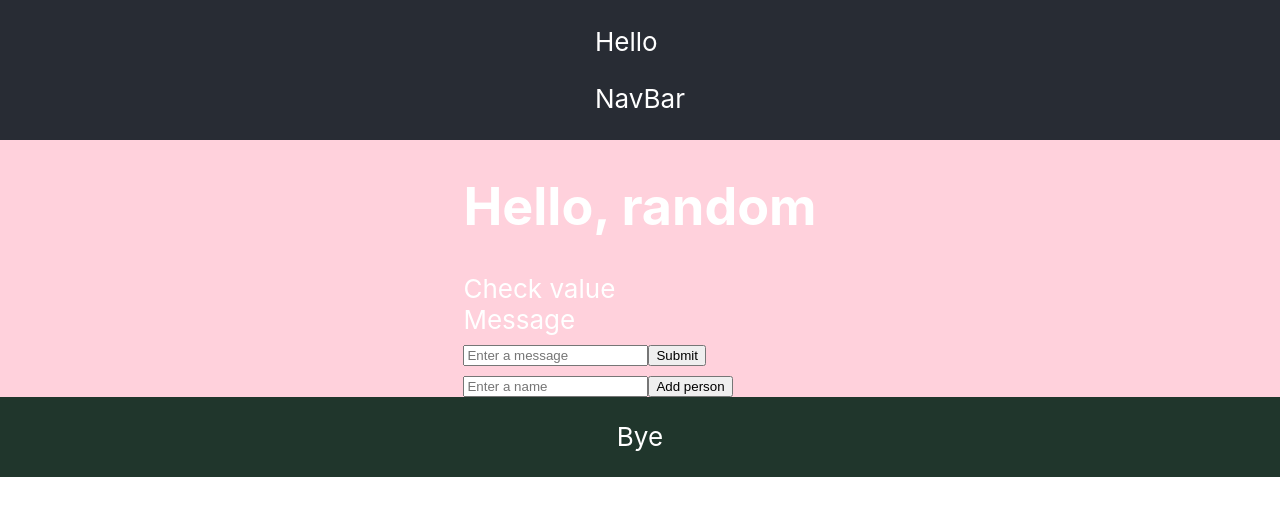
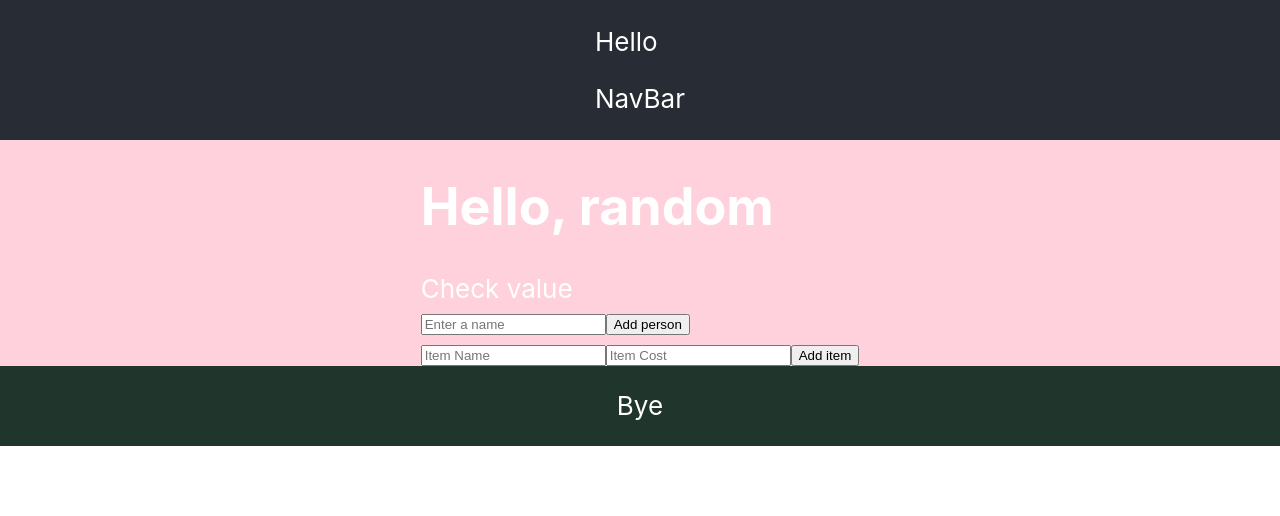
Before and after one commit to niiiiiiiiiiix/portfolio, a React (Create React App) app: page /splitmybill in a window 1280 px wide. Shown: the top 516 px of the page. Built offline with nearby package versions, Linux system fonts and the light colour scheme.

Commit message:
Add AddItem component

```diff
--- /dev/null
+++ b/src/components/Features/SplitMyBill/AddItem.tsx
@@ -0,0 +1,38 @@
+import React from "react";
+
+interface AddParty {
+  itemName: string
+  itemCost: string
+  addItemSubmit: React.FormEventHandler<HTMLFormElement>
+  addItemNameInput: React.ChangeEventHandler<HTMLInputElement>
+  addItemCostInput: React.ChangeEventHandler<HTMLInputElement>
+}
+
+export default function AddParty({itemName, itemCost, addItemSubmit, addItemNameInput, addItemCostInput}: AddParty) {
+  return (
+    <div>
+        <form onSubmit={addItemSubmit}>
+          <input
+            value={itemName}
+            onChange={addItemNameInput}
+            type="text"
+            placeholder="Item Name"
+            className="item-name"
+            />
+          <input
+            value={itemCost}
+            onChange={addItemCostInput}
+            type="text"
+            placeholder="Item Cost"
+            className="item-cost"
+            />
+          <button
+            type="submit"
+            className="btn"
+            >
+            Add item
+          </button>
+        </form>
+      </div>
+  );
+}
--- a/src/components/Features/SplitMyBill/Message.tsx
+++ /dev/null
@@ -1,36 +0,0 @@
-import React from "react";
-
-interface Message {
-  value: string
-  handleSubmit: React.FormEventHandler<HTMLFormElement>
-  handleChange: React.ChangeEventHandler<HTMLInputElement>
-  submittedMessage: null | string
-}
-
-export default function Message({value, handleSubmit, handleChange, submittedMessage}: Message) {
-  return (
-    <div className="message-container">
-        {"Message"}
-        <form onSubmit={handleSubmit}>
-            <input
-              value={value}
-              onChange={handleChange}
-              type="text"
-              placeholder="Enter a message"
-              className="message"
-            />
-            <button
-              type="submit"
-              className="btn"
-            >
-              Submit
-            </button>
-        </form>
-        <div>
-          {submittedMessage &&
-          <p>You just typed: {submittedMessage}</p>
-          }
-        </div>
-      </div>
-  );
-}
--- a/src/components/Features/SplitMyBill/SplitMyBill.tsx
+++ b/src/components/Features/SplitMyBill/SplitMyBill.tsx
@@ -1,10 +1,10 @@
 import React, { ChangeEvent, useState, FormEvent } from "react";
 import InputValue from "./GetValue";
 import Greet from "./SimpleGreeter";
-import Message from "./Message";
 import { properties } from "../../../StaticValues/properties";
 import BaseCalculator from "./Calculator/BaseCalculator";
 import AddParty from "./AddParty";
+import AddItem from "./AddItem";
 import PersonPayableMap from "./PersonPayableMap";
 
 const SplitMyBill = () => {
@@ -12,7 +12,6 @@ const SplitMyBill = () => {
   const serviceTaxMultiplier = 1.10;
   const [ participantCount, setParticipantCount ] = useState<string>("");
   const [ totalCost, setTotalCost ] = useState<string>("");
-  const [ items, setItems] = useState<{name: string, cost: string}[]>([]);
 
   const handleInputChange = (event: ChangeEvent<HTMLInputElement>, type: string) => {
     const input = event.target.value;
@@ -28,21 +27,7 @@ const SplitMyBill = () => {
     return value * serviceTaxMultiplier * gstMultiplier
   }
 
-  // for sending a message
-  const [ message, setMessage ] = useState<string>("");
-  const [ submittedMessage, setSubmittedMessage ] = useState<string | null>(null)
-  const handleChange = (e: ChangeEvent<HTMLInputElement>) => {
-    e.preventDefault();
-    setMessage(e.target.value);
-  }
-  const handleSubmit = (e: FormEvent<HTMLFormElement>) => {
-    e.preventDefault();
-    setSubmittedMessage(message);
-    console.log(message)
-    setMessage("")
-  }
-
-  // AddPartyComponent
+  // AddParty component
   const [ partyName, setPartyName ] = useState<string>("");
   const [ amountPayable, setAmountPayable ] = useState<number>(0);
   const [ partyPayableMap, setPartyPayableMap ] = useState<{[key: string]: number}>({});
@@ -54,15 +39,36 @@ const SplitMyBill = () => {
     partyPayableMap[partyName] = amountPayable;
     setPartyPayableMap(partyPayableMap);
     setPartyName("");
+    console.log(partyPayableMap);
+  }
+
+  // AddItem component
+  const [ itemName, setItemName ] = useState<string>("");
+  const [ itemCost, setItemCost ] = useState<string>("");
+  const [ splitDecision, setSplitDecision ] = useState<boolean>(false);
+  const [ itemNameCostMap, setItemNameCostMap ] = useState<{[key: string]: number}>({});
+  const addItemNameInput = (e: ChangeEvent<HTMLInputElement>) => {
+    setItemName(e.target.value);
+  }
+  const addItemCostInput = (e: ChangeEvent<HTMLInputElement>) => {
+    setItemCost(e.target.value);
+  }
+  const addItemSubmit = (e: FormEvent<HTMLFormElement>) => {
+    e.preventDefault();
+    itemNameCostMap[itemName] = Number(itemCost);
+    setItemNameCostMap(itemNameCostMap);
+    setItemName("");
+    setItemCost("");
+    console.log(itemNameCostMap)
   }
 
   return (
     <div className="split-bill">
       <Greet name="random"/>
       <BaseCalculator totalCost={totalCost} totalCount={participantCount}/>
-      <Message value={message} handleSubmit={handleSubmit} handleChange={handleChange} submittedMessage={submittedMessage}/>
       <AddParty partyName={partyName} addPartySubmit={addPartySubmit} addPartyInput={addPartyInput}/>
       <PersonPayableMap partyPayableMap={partyPayableMap}/>
+      <AddItem itemName={itemName} itemCost={itemCost} addItemSubmit={addItemSubmit} addItemNameInput={addItemNameInput} addItemCostInput={addItemCostInput}/>
     </div>
   );
 };
```
